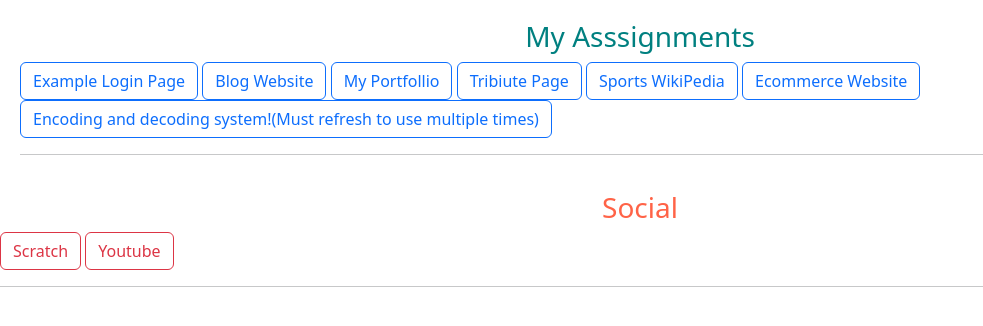
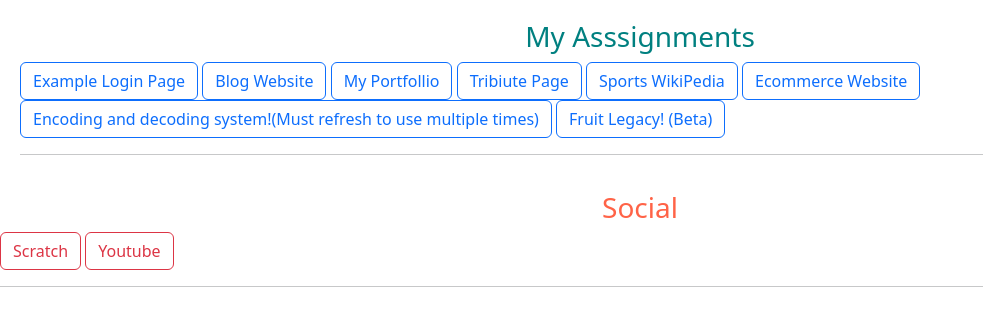
Before and after one commit to CaptainHackerGuy/My-Websites, a plain HTML site: page index.html in a window 1280 px wide. Shown: the whole page, without its empty margins (0-983 px from the left). Drawn offline with nearby package versions, Linux system fonts and the light colour scheme.

Commit message:
Update index.html

```diff
--- a/index.html
+++ b/index.html
@@ -19,6 +19,7 @@
         <a href="Sports/index.html" class="btn btn-outline-primary">Sports WikiPedia</a>
         <a href="Toy Shop/index.html" class="btn btn-outline-primary">Ecommerce Website</a>
         <a href="Cryptography/index.html" class="btn btn-outline-primary">Encoding and decoding system!(Must refresh to use multiple times)</a>
+        <a href="Fruit Legacy!.html" class="btn btn-outline-primary">Fruit Legacy! (Beta)</a>
         <hr>
     </div>
     <div class="social">
```
